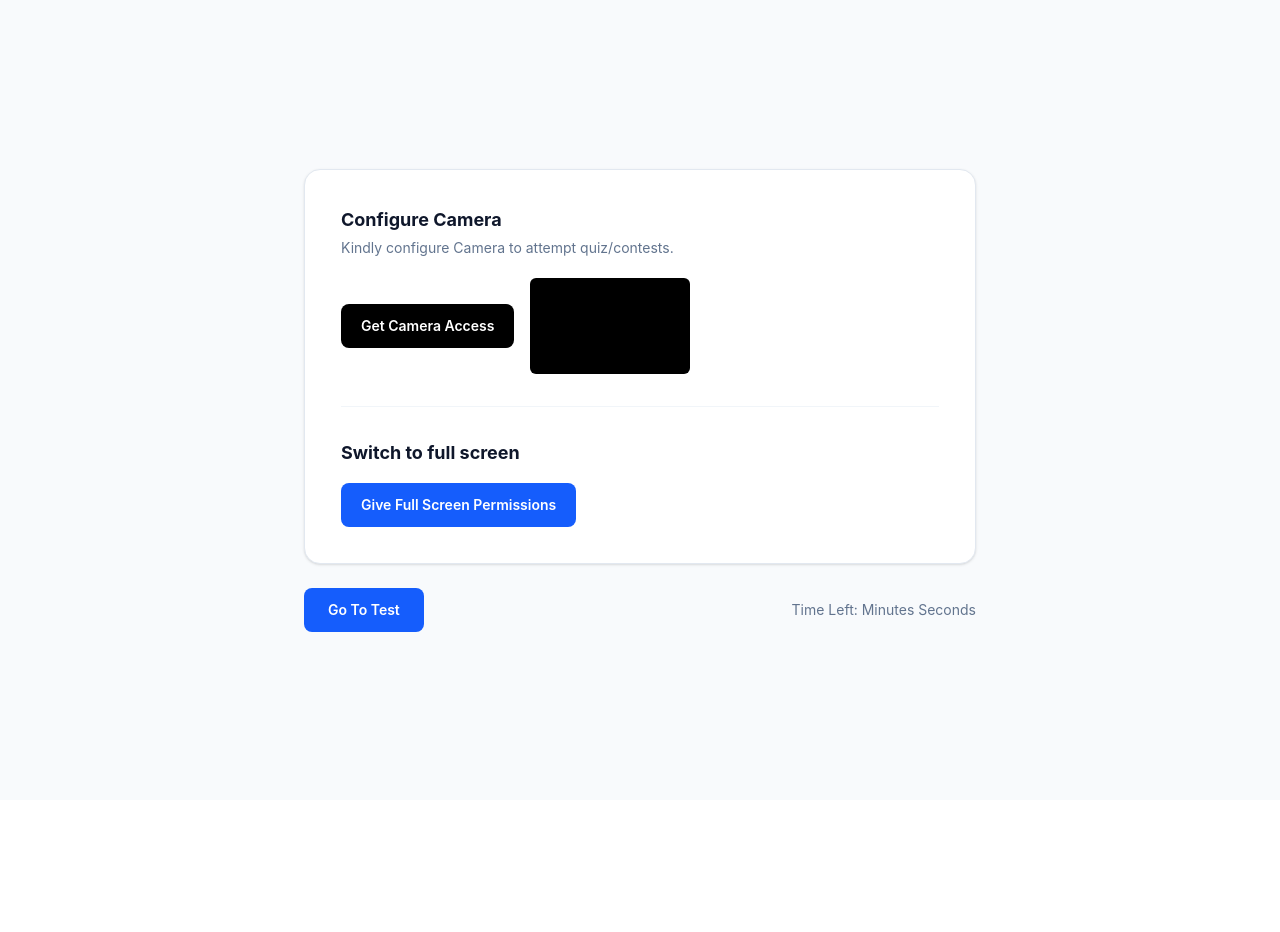
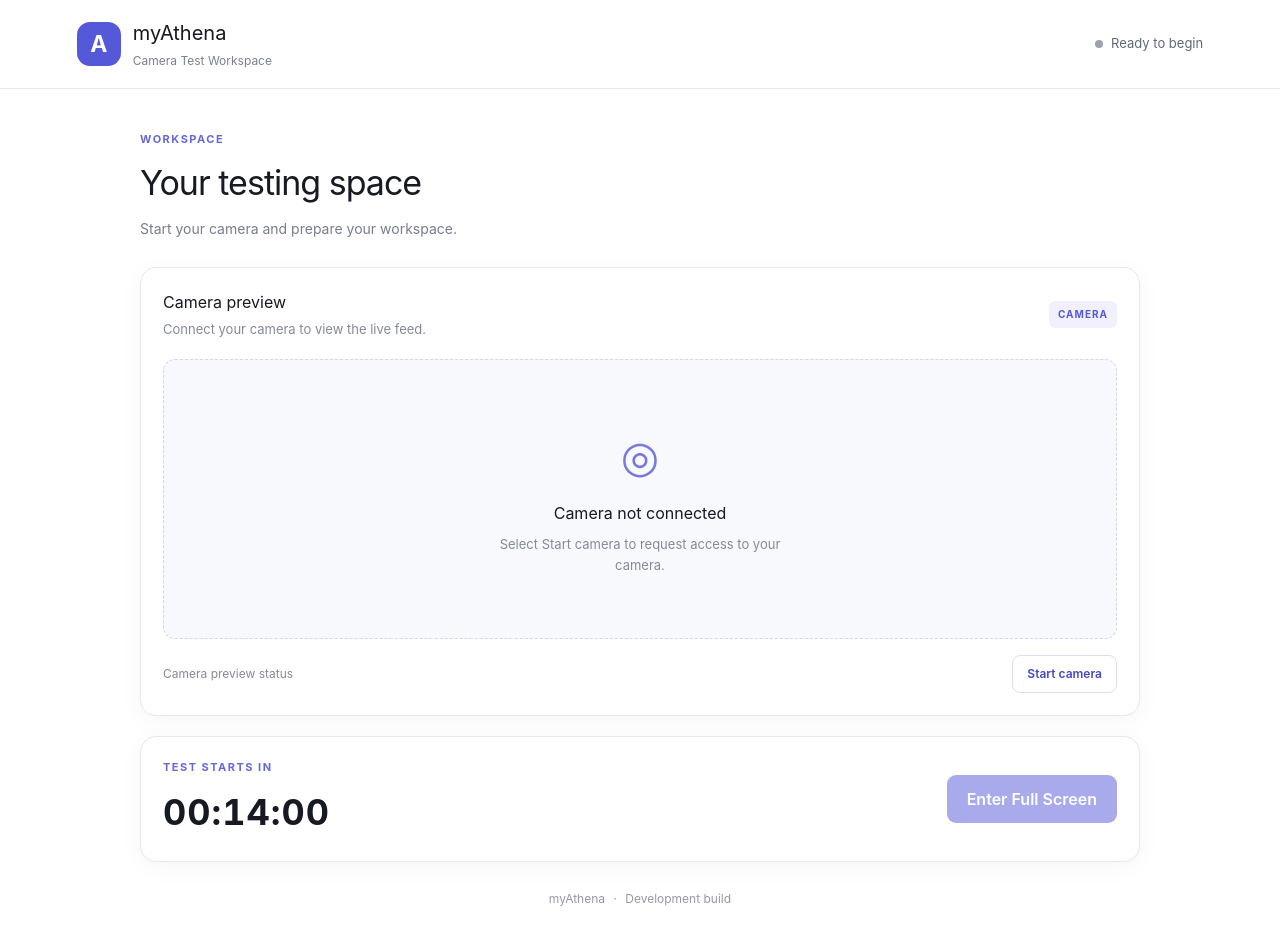
Before and after one commit to AnuShreeBirla/NewtonAthena, a React (Vite) app: page / in a window 1280 px wide. Before the commit the page ends 800 px from the top, so only its background shows below. Built offline with nearby package versions, Linux system fonts and the light colour scheme.

Commit message:
feat(ui): add the myAthena test workspace

```diff
--- /dev/null
+++ b/src/App.css
@@ -0,0 +1,40 @@
+#root { min-height: 100vh; }
+.app-shell { min-height: 100vh; color: #171923; }
+.app-header { min-height: 86px; padding: 18px 6%; display: flex; align-items: center; justify-content: space-between; gap: 20px; background: #fff; border-bottom: 1px solid #e8e9f0; }
+.brand { display: flex; align-items: center; gap: 12px; }
+.brand-icon { width: 44px; height: 44px; display: grid; place-items: center; border-radius: 13px; color: #fff; background: #5558d9; font-size: 23px; font-weight: 700; }
+.brand h1, .brand p, .card-heading h3, .card-heading p { margin: 0; }
+.brand h1 { font-size: 20px; }
+.brand p { margin-top: 4px; color: #7b8090; font-size: 12px; }
+.connection-status { display: flex; align-items: center; gap: 8px; color: #626879; font-size: 13px; }
+.status-dot { width: 8px; height: 8px; border-radius: 50%; background: #9ca3af; }
+.status-dot.active { background: #16a34a; }
+.workspace { width: min(100% - 40px, 1000px); margin: 0 auto; padding: 42px 0 24px; }
+.welcome-section { margin-bottom: 28px; }
+.eyebrow { margin: 0 0 9px; color: #6668d8; font-size: 11px; font-weight: 750; letter-spacing: 1.5px; }
+.welcome-section h2 { margin: 0; font-size: clamp(25px, 4vw, 34px); letter-spacing: -1px; }
+.subtitle { margin: 10px 0 0; color: #777d8e; font-size: 14px; }
+.camera-card, .session-card { border: 1px solid #e6e7ef; border-radius: 16px; background: #fff; box-shadow: 0 5px 24px rgb(25 30 60 / 4%); }
+.camera-card { padding: 22px; }
+.card-heading { display: flex; justify-content: space-between; align-items: center; gap: 16px; margin-bottom: 20px; }
+.card-heading h3 { font-size: 16px; }
+.card-heading p { margin-top: 6px; color: #858a99; font-size: 13px; }
+.preview-badge { padding: 6px 9px; border-radius: 6px; background: #f0f0ff; color: #5558d9; font-size: 10px; font-weight: 700; letter-spacing: 1px; }
+.camera-preview { position: relative; min-height: 280px; display: grid; place-items: center; overflow: hidden; border: 1px dashed #d4d6e4; border-radius: 12px; background: #f8f9fc; text-align: center; padding: 24px; }
+.camera-video { display: none; width: 100%; max-height: 520px; object-fit: contain; background: #111; }
+.camera-video.visible { display: block; }
+.camera-preview:has(.camera-video.visible) { padding: 0; background: #111; border-style: solid; }
+.camera-placeholder { padding: 12px; }
+.camera-icon { margin-bottom: 12px; color: #7779df; font-size: 44px; }
+.camera-placeholder h3 { margin: 0; font-size: 16px; }
+.camera-placeholder p { max-width: 330px; margin: 9px auto 0; color: #858a99; font-size: 13px; line-height: 1.6; }
+.camera-footer { display: flex; align-items: center; justify-content: space-between; gap: 12px; margin-top: 16px; color: #858a99; font-size: 12px; }
+.secondary-button { padding: 9px 14px; border: 1px solid #dedff0; border-radius: 8px; background: #fff; color: #4548bd; font-weight: 600; cursor: pointer; }
+.secondary-button:hover { background: #f2f2ff; }
+.session-card { margin-top: 20px; padding: 22px; display: flex; align-items: center; justify-content: space-between; gap: 20px; }
+.timer { font-size: 36px; font-weight: 650; font-variant-numeric: tabular-nums; letter-spacing: 1px; }
+.session-button { padding: 12px 20px; border: 0; border-radius: 9px; background: #5558d9; color: #fff; font-weight: 600; cursor: pointer; }
+.session-button:disabled { opacity: .5; cursor: not-allowed; }
+.app-footer { margin-top: 28px; color: #9599a6; text-align: center; font-size: 12px; }
+.app-footer span { padding: 0 5px; }
+@media (max-width: 600px) { .app-header { padding: 16px 20px; } .connection-status { font-size: 11px; } .workspace { padding-top: 28px; } .camera-card, .session-card { padding: 16px; } .camera-preview { min-height: 220px; } .session-card { align-items: flex-start; flex-direction: column; } }
--- a/src/App.jsx
+++ b/src/App.jsx
@@ -1,62 +1,62 @@
-import { useRef } from "react";
+import { useRef } from 'react'
+import './App.css'
 
 function App() {
-  const videoRef = useRef(null);
+  const videoRef = useRef(null)
 
-  async function getCamera() {
-    const videoData = await navigator.mediaDevices.getUserMedia({
-      video: true,
-    });
-    videoRef.current.srcObject = videoData;
-  }
-
-  async function getFullscreen(){
-    await document.documentElement.requestFullscreen()
+  async function startCamera() {
+    const stream = await navigator.mediaDevices.getUserMedia({
+      audio: false,
+      video: { facingMode: 'user' },
+    })
+    videoRef.current.srcObject = stream
+    await videoRef.current.play()
   }
 
   return (
-    <div className="min-h-screen flex items-center justify-center bg-slate-50 p-6">
-      <div className="w-full max-w-2xl">
-        <div className="bg-white border border-slate-200 rounded-2xl shadow-sm p-9">
-          {/* Section 1: Camera */}
-          <div className="flex items-start gap-4">
-            <div>
-              <h3 className="text-lg font-bold text-slate-900 mb-1">Configure Camera</h3>
-              <p className="text-sm text-slate-500 mb-5">Kindly configure Camera to attempt quiz/contests.</p>
-              <div className="flex items-center gap-4">
-                <button onClick={getCamera} className="px-5 py-3 rounded-lg bg-black text-white text-sm font-semibold hover:bg-neutral-800">
-                  Get Camera Access
-                </button>
-
-                {/* Video Feed Preview */}
-                <video autoPlay ref={videoRef} className="w-40 h-24 rounded-md bg-black object-cover" />
-              </div>
-            </div>
-          </div>
-
-          <div className="h-px bg-slate-100 my-8"></div>
-
-          {/* Section 2: Fullscreen */}
-          <div className="flex items-start gap-4">
-            <div>
-              <h3 className="text-lg font-bold text-slate-900 mb-4">Switch to full screen</h3>
-              <button onClick={getFullscreen} className="px-5 py-3 rounded-lg bg-blue-600 text-white text-sm font-semibold hover:bg-blue-700">
-                Give Full Screen Permissions
-              </button>
-            </div>
+    <div className="app-shell">
+      <header className="app-header">
+        <div className="brand">
+          <div className="brand-icon">A</div>
+          <div>
+            <h1>myAthena</h1>
+            <p>Camera Test Workspace</p>
           </div>
         </div>
+        <div className="connection-status"><span className="status-dot" />Ready to begin</div>
+      </header>
 
-        {/* Bottom Action Buttons */}
-        <div className="flex items-center justify-between mt-6">
-          <button className="px-6 py-3 rounded-lg bg-blue-600 text-white text-sm font-semibold hover:bg-blue-700">
-            Go To Test
-          </button>
-          <div className="text-sm text-slate-500">{`Time Left: Minutes Seconds`}</div>
-        </div>
-      </div>
+      <main className="workspace">
+        <section className="welcome-section">
+          <p className="eyebrow">WORKSPACE</p>
+          <h2>Your testing space</h2>
+          <p className="subtitle">Start your camera and prepare your workspace.</p>
+        </section>
+
+        <section className="camera-card">
+          <div className="card-heading">
+            <div><h3>Camera preview</h3><p>Connect your camera to view the live feed.</p></div>
+            <span className="preview-badge">CAMERA</span>
+          </div>
+          <div className="camera-preview">
+            <video ref={videoRef} className="camera-video" autoPlay muted playsInline />
+            <div className="camera-placeholder"><div className="camera-icon">◎</div><h3>Camera not connected</h3><p>Select Start camera to request access to your camera.</p></div>
+          </div>
+          <div className="camera-footer">
+            <span>Camera preview status</span>
+            <button className="secondary-button" onClick={startCamera}>Start camera</button>
+          </div>
+        </section>
+
+        <section className="session-card">
+          <div><p className="eyebrow">TEST STARTS IN</p><div className="timer">00:14:00</div></div>
+          <button className="session-button" disabled>Enter Full Screen</button>
+        </section>
+
+        <footer className="app-footer">myAthena <span>·</span> Development build</footer>
+      </main>
     </div>
-  );
+  )
 }
 
-export default App;
+export default App
```
